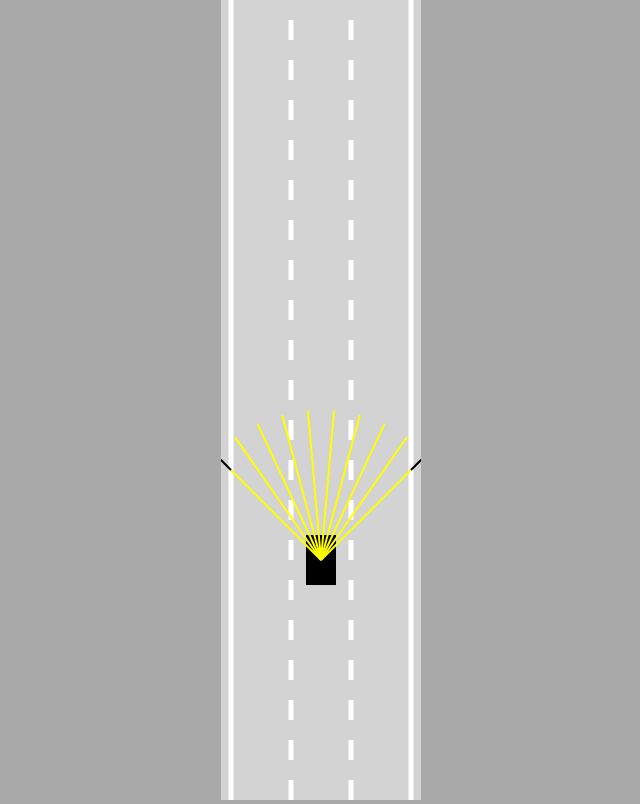
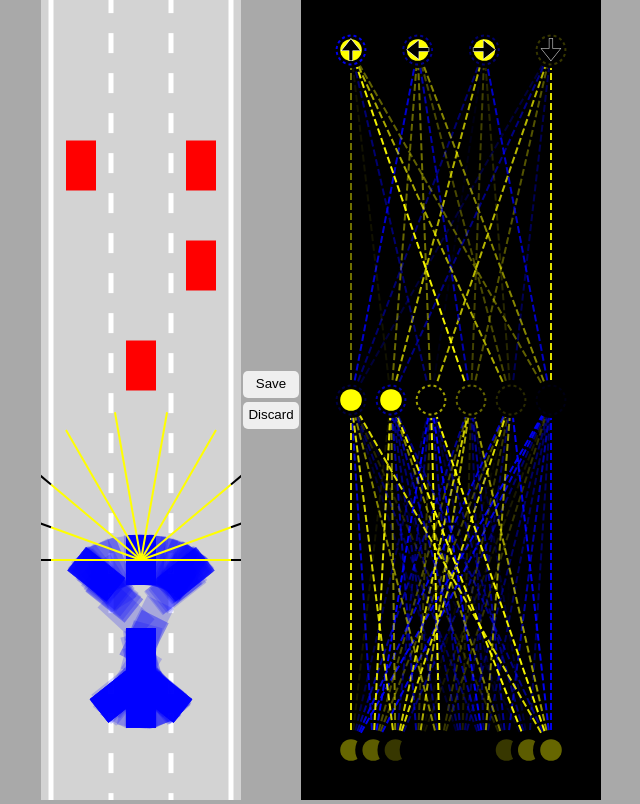
Before and after one commit to AI-Romain/Self-Driving-Car, a plain HTML site: page index.html in a window 1280 px wide. Shown: the whole page, without its empty margins (319-959 px from the left). Drawn offline with Linux system fonts and the light colour scheme; animation ran at ten frames a second.

Commit message:
Add files via upload

```diff
--- a/css/style.css
+++ b/css/style.css
@@ -2,9 +2,32 @@ body {
     margin: 0;
     background: darkgray;
     overflow: hidden;
-    text-align: center;
+    display: flex;
+    justify-content: center;
+    align-items: center;
 }
 
-#Canvas {
+#verticalButtons {
+    display: flex;
+    flex-direction: column;
+}
+
+button {
+    border: none;
+    border-radius: 5px;
+    padding: 5px 5px 7px 5px;
+    margin: 2px;
+    cursor: pointer;
+}
+
+button:hover {
+    background-color: gray;
+}
+
+#CarCanvas {
     background: lightgray;
 }
+
+#NetworkCanvas {
+    background: black;
+}
--- a/index.html
+++ b/index.html
@@ -7,8 +7,15 @@
 
 <body>
 
-    <canvas id="Canvas"></canvas>
+    <canvas id="CarCanvas"></canvas>
+    <div id="verticalButtons">
+        <button onclick="save()">Save</button>
+        <button onclick="discard()">Discard</button>
+    </div>
+    <canvas id="NetworkCanvas"></canvas>
     <script src="js/utils.js"></script>
+    <script src="js/visualizer.js"></script>
+    <script src="js/network.js"></script>
     <script src="js/sensor.js"></script>
     <script src="js/road.js"></script>
     <script src="js/controls.js"></script>
--- a/js/car.js
+++ b/js/car.js
@@ -1,33 +1,57 @@
 class Car {
-    constructor(x, y, width, height) {
+    constructor(x, y, width, height, controlType, maxSpeed = 3) {
         this._x = x;
         this._y = y;
         this._width = width;
         this._height = height;
 
-        this._sensor = new Sensor(this);
-        this._controls = new Controls();
+        this._useBrain = controlType == "AI";
+
+        if (controlType != "DUMMY") {
+            this._sensor = new Sensor(this);
+            this._brain = new NeuralNetwork(
+                [this._sensor._rayCount, 6, 4]
+            );
+        }
+        this._controls = new Controls(controlType);
 
         this._speed = 0;
         this._acceleration = 0.2;
-        this._maxSpeed = 3;
+        this._maxSpeed = maxSpeed;
         this._friction = 0.05;
         this._angle = 0;
         this._damaged = false;
     }
 
-    update(roadBorders) {
+    update(roadBorders, traffic) {
         if (!this._damaged) {
             this.#move();
             this._polygon = this.#createPolygon();
-            this._damaged = this.#assessDamage(roadBorders);
+            this._damaged = this.#assessDamage(roadBorders, traffic);
         }
-        this._sensor.update(roadBorders);
+        if (this._sensor) {
+            this._sensor.update(roadBorders, traffic);
+            const offsets = this._sensor._readings.map(
+                s => s == null ? 0 : 1 - s.offset
+            );
+            const outputs = NeuralNetwork.feedForward(offsets, this._brain);
+            if (this._useBrain) {
+                this._controls.forward = outputs[0];
+                this._controls.left = outputs[1];
+                this._controls.right = outputs[2];
+                this._controls.backward = outputs[3];
+            }
+        }
     }
 
-    #assessDamage(roadBorders) {
+    #assessDamage(roadBorders, traffic) {
         for (let i = 0; i < roadBorders.length; i++) {
             if (polysIntersect(this._polygon, roadBorders[i])) {
+                return true;
+            }
+        }
+        for (let i = 0; i < traffic.length; i++) {
+            if (polysIntersect(this._polygon, traffic[i]._polygon)) {
                 return true;
             }
         }
@@ -104,11 +128,11 @@ class Car {
         this._y -= Math.cos(this._angle) * this._speed;
     }
 
-    draw(ctx) {
+    draw(ctx, color, drawSensors = false) {
         if (this._damaged) {
             ctx.fillStyle = 'gray';
         } else {
-            ctx.fillStyle = 'black';
+            ctx.fillStyle = color;
         }
 
         ctx.beginPath();
@@ -117,7 +141,8 @@ class Car {
             ctx.lineTo(this._polygon[i].x, this._polygon[i].y);
         }
         ctx.fill();
-        this._sensor.draw(ctx);
+        if (this._sensor && drawSensors)
+            this._sensor.draw(ctx);
     }
 
     get x() {
@@ -138,4 +163,10 @@ class Car {
     set angle(value) {
         this._angle = value;
     }
+    set brain(value) {
+        this._brain = value;
+    }
+    get brain() {
+        return this._brain;
+    }
 }
--- a/js/controls.js
+++ b/js/controls.js
@@ -1,12 +1,19 @@
 class Controls {
-    constructor() {
+    constructor(type) {
 
         this.forward = false;
         this.left = false;
         this.right = false;
         this.backward = false;
 
-        this.#addKeyBoardListerners();
+        switch (type) {
+            case 'KEYS':
+                this.#addKeyBoardListerners();
+                break;
+            case 'DUMMY':
+                this.forward = true;
+                break;
+        }
 
     }
 
--- a/js/main.js
+++ b/js/main.js
@@ -1,24 +1,96 @@
-const canvas = document.getElementById('Canvas');
-canvas.width = 200;
+const carCanvas = document.getElementById('CarCanvas');
+carCanvas.width = 200;
+const networkCanvas = document.getElementById('NetworkCanvas');
+networkCanvas.width = 300;
 
-const ctx = canvas.getContext('2d');
+const carCtx = carCanvas.getContext('2d');
+const networkCtx = networkCanvas.getContext('2d');
 
-const road = new Road(canvas.width / 2, canvas.width * 0.9);
-const car = new Car(road.getLaneCenter(1), 100, 30, 50);
+
+const road = new Road(carCanvas.width / 2, carCanvas.width * 0.9);
+// const car = new Car(road.getLaneCenter(1), 100, 30, 50, "AI");
+const cars = generateCars(500);
+const traffic = [
+    new Car(road.getLaneCenter(1), -100, 30, 50, "DUMMY", 2),
+    new Car(road.getLaneCenter(0), -300, 30, 50, "DUMMY", 2),
+    new Car(road.getLaneCenter(2), -300, 30, 50, "DUMMY", 2),
+    new Car(road.getLaneCenter(2), -200, 30, 50, "DUMMY", 2),
+    new Car(road.getLaneCenter(0), -500, 30, 50, "DUMMY", 2),
+    new Car(road.getLaneCenter(2), -625, 30, 50, "DUMMY", 2),
+    new Car(road.getLaneCenter(1), -625, 30, 50, "DUMMY", 2),
+];
+let bestCar = cars[0];
+
+if (localStorage.getItem('bestBrain')) {
+    for (let i = 0; i < cars.length; i++) {
+        cars[i].brain = JSON.parse(
+            localStorage.getItem('bestBrain')
+        );
+        if (i > 0) {
+            NeuralNetwork.mutate(cars[i].brain, 0.35);
+        }
+    }
+}
 
 animate();
 
-function animate() {
-    car.update(road.borders);
-    canvas.height = window.innerHeight;
+function save() {
+    localStorage.setItem("bestBrain",
+        JSON.stringify(bestCar.brain)
+    );
+}
+
+function discard() {
+    localStorage.removeItem("bestBrain");
+}
+
+function generateCars(n) {
+    const cars = [];
+    for (let i = 0; i < n; i++) {
+        cars.push(new Car(road.getLaneCenter(1), 100, 30, 50, "AI", 2.2));
+    }
+    return cars;
+}
+
+function animate(time) {
+    for (let i = 0; i < traffic.length; i++) {
+        traffic[i].update(road.borders, []);
+    }
+    for (let i = 0; i < cars.length; i++) {
+        cars[i].update(road.borders, traffic);
+    }
+    bestCar = cars.find(
+        c => c.y == Math.min(
+            ...cars.map(c => c.y)
+        )
+    );
+
+    carCanvas.height = window.innerHeight;
+    networkCanvas.height = window.innerHeight;
 
 
-    ctx.save();
-    ctx.translate(0, -car.y + canvas.height * 0.7);
+    carCtx.save();
+    carCtx.translate(0, -bestCar.y + carCanvas.height * 0.7);
 
-    road.draw(ctx);
-    car.draw(ctx);
+    road.draw(carCtx);
+    for (let i = 0; i < traffic.length; i++) {
+        traffic[i].draw(carCtx, 'red');
 
-    ctx.restore();
+    }
+
+    carCtx.globalAlpha = 0.2;
+
+    for (let i = 0; i < cars.length; i++) {
+        cars[i].draw(carCtx, 'blue');
+
+    }
+    carCtx.globalAlpha = 1;
+    bestCar.draw(carCtx, 'blue', true);
+
+    carCtx.restore();
+
+    networkCtx.lineDashOffset = - time / 50;
+    Visualizer.drawNetwork(networkCtx, bestCar.brain);
+
     requestAnimationFrame(animate);
 }
--- /dev/null
+++ b/js/network.js
@@ -0,0 +1,94 @@
+class NeuralNetwork {
+    constructor(neuronCounts) {
+        this.levels = [];
+        for (let i = 0; i < neuronCounts.length - 1; i++) {
+            this.levels.push(new Level(
+                neuronCounts[i], neuronCounts[i + 1]
+            ));
+        }
+    }
+    static feedForward(givenInputs, network) {
+        let outputs = Level.feedForward(
+            givenInputs,
+            network.levels[0]
+        );
+        for (let i = 1; i < network.levels.length; i++) {
+            outputs = Level.feedForward(
+                givenInputs,
+                network.levels[i]
+            );
+        }
+        return outputs;
+    }
+
+    static mutate(network, amount = 1) {
+        network.levels.forEach(level => {
+            for (let i = 0; i < level.biases.length; i++) {
+                level.biases[i] = lerp(
+                    level.biases[i],
+                    Math.random() * 2 - 1,
+                    amount
+                );
+            }
+            for (let i = 0; i < level.weights.length; i++) {
+                for (let j = 0; j < level.weights[i].length; j++) {
+                    level.weights[i][j] = lerp(
+                        level.weights[i][j],
+                        Math.random() * 2 - 1,
+                        amount
+                    );
+                }
+            }
+        });
+    }
+}
+
+class Level {
+    constructor(inputCount, outputcount) {
+        this.inputs = new Array(inputCount);
+        this.outputs = new Array(outputcount);
+        this.biases = new Array(outputcount);
+
+        this.weights = [];
+
+        for (let i = 0; i < inputCount; i++) {
+            this.weights[i] = new Array(outputcount);
+        }
+
+        Level.#randomize(this);
+
+    }
+
+    static #randomize(level) {
+        for (let i = 0; i < level.inputs.length; i++) {
+            for (let j = 0; j < level.outputs.length; j++) {
+                // random value between -1 and 1
+                level.weights[i][j] = Math.random() * 2 - 1;
+            }
+        }
+
+        for (let i = 0; i < level.biases.length; i++) {
+            level.biases[i] = Math.random() * 2 - 1;
+        }
+    }
+
+    static feedForward(givenInputs, level) {
+        for (let i = 0; i < level.inputs.length; i++) {
+            level.inputs[i] = givenInputs[i];
+        }
+
+        for (let i = 0; i < level.outputs.length; i++) {
+            let sum = 0;
+            for (let j = 0; j < level.inputs.length; j++) {
+                sum += level.inputs[j] * level.weights[j][i];
+            }
+
+            if (sum > level.biases[i]) {
+                level.outputs[i] = 1;
+            } else {
+                level.outputs[i] = 0;
+            }
+        }
+        return level.outputs;
+    }
+}
--- a/js/sensor.js
+++ b/js/sensor.js
@@ -3,7 +3,7 @@ class Sensor {
         this._car = car;
         this._rayCount = 10;
         this._rayLength = 150;
-        this._raySpread = Math.PI / 2;
+        this._raySpread = Math.PI;
 
         this._rays = [];
 
@@ -11,19 +11,23 @@ class Sensor {
 
     }
 
-    update(roadBorders) {
+    update(roadBorders, traffic) {
         this.#castRays();
         this._readings = [];
         for (let i = 0; i < this._rays.length; i++) {
             this._readings.push(
-                this.#getReading(this._rays[i], roadBorders)
+                this.#getReading(
+                    this._rays[i],
+                    roadBorders,
+                    traffic
+                )
             );
         }
     }
 
-    #getReading(ray, roadBorders) {
+    #getReading(ray, roadBorders, traffic) {
+        let touches = [];
 
-        let touches = [];
         for (let i = 0; i < roadBorders.length; i++) {
             const touch = getIntersection(
                 ray[0],
@@ -37,6 +41,24 @@ class Sensor {
 
 
         }
+
+        for (let i = 0; i < traffic.length; i++) {
+            const poly = traffic[i]._polygon;
+            for (let j = 0; j < poly.length; j++) {
+                const value = getIntersection(
+                    ray[0],
+                    ray[1],
+                    poly[j],
+                    poly[(j + 1) % poly.length],
+                );
+                if (value) {
+                    touches.push(value);
+                }
+
+            }
+
+        }
+
         if (touches.length == 0) {
             return null;
         }
--- a/js/utils.js
+++ b/js/utils.js
@@ -39,3 +39,11 @@ function polysIntersect(poly1, poly2) {
     }
     return false;
 }
+
+function getRGBA(value) {
+    const alpha = Math.abs(value);
+    const R = value < 0 ? 0 : 255;
+    const G = R;
+    const B = value > 0 ? 0 : 255;
+    return "rgba(" + R + "," + G + "," + B + "," + alpha + ")";
+}
--- /dev/null
+++ b/js/visualizer.js
@@ -0,0 +1,110 @@
+class Visualizer {
+    static drawNetwork(ctx, network) {
+        const margin = 50;
+        const left = margin;
+        const top = margin;
+        const width = ctx.canvas.width - margin * 2;
+        const height = ctx.canvas.height - margin * 2;
+
+        const levelHeight = height / network.levels.length;
+
+        for (let i = network.levels.length - 1; i >= 0; i--) {
+            const levelTop = top +
+                lerp(
+                    height - levelHeight,
+                    0,
+                    network.levels.length == 1
+                        ? 0.5
+                        : i / (network.levels.length - 1)
+                );
+
+            ctx.setLineDash([7, 3]);
+            Visualizer.drawLevel(ctx, network.levels[i],
+                left, levelTop,
+                width, levelHeight,
+                i == network.levels.length - 1
+                    ? ['🠉', '🠈', '🠊', '🠋']
+                    : []
+            );
+        }
+    }
+
+    static drawLevel(ctx, level, left, top, width, height, outputLabels) {
+        const right = left + width;
+        const bottom = top + height;
+
+        const { inputs, outputs, weights, biases } = level;
+
+        for (let i = 0; i < inputs.length; i++) {
+            for (let j = 0; j < outputs.length; j++) {
+                ctx.beginPath();
+                ctx.moveTo(
+                    Visualizer.#getNodeX(inputs, i, left, right),
+                    bottom
+                );
+                ctx.lineTo(
+                    Visualizer.#getNodeX(outputs, j, left, right),
+                    top
+                );
+                ctx.lineWidth = 2;
+                ctx.strokeStyle = getRGBA(weights[i][j]);
+                ctx.stroke();
+            }
+        }
+
+        const nodeRadius = 18;
+        for (let i = 0; i < inputs.length; i++) {
+            const x = Visualizer.#getNodeX(inputs, i, left, right);
+            ctx.beginPath();
+            ctx.arc(x, bottom, nodeRadius, 0, Math.PI * 2);
+            ctx.fillStyle = "black";
+            ctx.fill();
+            ctx.beginPath();
+            ctx.arc(x, bottom, nodeRadius * 0.6, 0, Math.PI * 2);
+            ctx.fillStyle = getRGBA(inputs[i]);
+            ctx.fill();
+        }
+
+        for (let i = 0; i < outputs.length; i++) {
+            const x = Visualizer.#getNodeX(outputs, i, left, right);
+            ctx.beginPath();
+            ctx.arc(x, top, nodeRadius, 0, Math.PI * 2);
+            ctx.fillStyle = "black";
+            ctx.fill();
+            ctx.beginPath();
+            ctx.arc(x, top, nodeRadius * 0.6, 0, Math.PI * 2);
+            ctx.fillStyle = getRGBA(outputs[i]);
+            ctx.fill();
+
+            ctx.beginPath();
+            ctx.lineWidth = 2;
+            ctx.arc(x, top, nodeRadius * 0.8, 0, Math.PI * 2);
+            ctx.strokeStyle = getRGBA(biases[i]);
+            ctx.setLineDash([3, 3]);
+            ctx.stroke();
+            ctx.setLineDash([]);
+
+            if (outputLabels[i]) {
+                ctx.beginPath();
+                ctx.textAlign = "center";
+                ctx.textBaseline = "middle";
+                ctx.fillStyle = "black";
+                ctx.strokeStyle = "white";
+                ctx.font = (nodeRadius * 1.5) + "px Arial";
+                ctx.fillText(outputLabels[i], x, top + nodeRadius * 0.1);
+                ctx.lineWidth = 0.5;
+                ctx.strokeText(outputLabels[i], x, top + nodeRadius * 0.1);
+            }
+        }
+    }
+
+    static #getNodeX(nodes, index, left, right) {
+        return lerp(
+            left,
+            right,
+            nodes.length == 1
+                ? 0.5
+                : index / (nodes.length - 1)
+        );
+    }
+}
```
